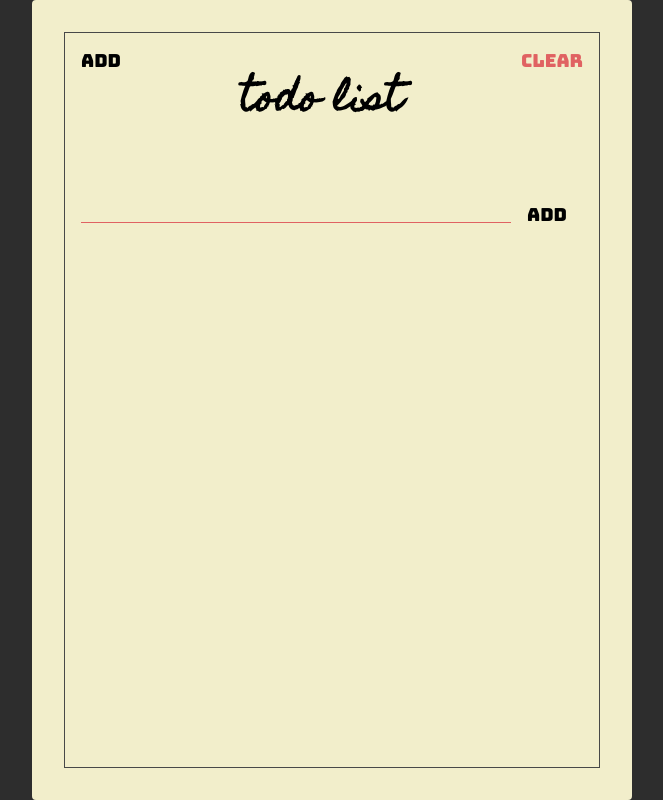
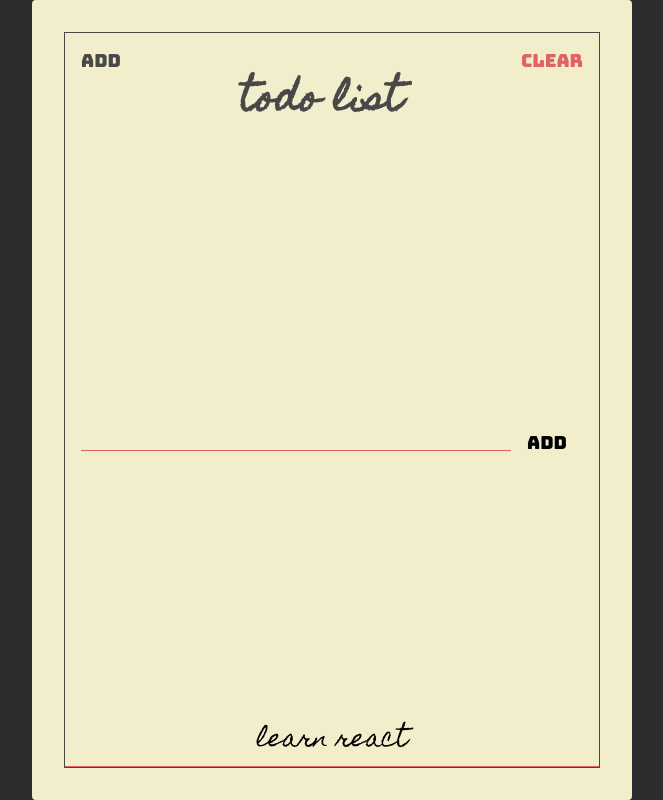
Before and after one commit to ipin-hash/react-course-starter, a website: page index.html in a window 1280 px wide. Shown: the whole page, without its empty margins (308-971 px from the left). Drawn offline with Linux system fonts and the light colour scheme.

Commit message:
menambahkan section todos

```diff
--- a/index.html
+++ b/index.html
@@ -15,7 +15,7 @@
     <div class="container">
       <div class="frame">
         <section class="header">
-          <button class="header-btn">Add</button>
+          <button class="header-btn main-black-color">Add</button>
           <h1 class="header-title">Todo List</h1>
           <button class="header-btn main-red-color">Clear</button>
         </section>
@@ -26,6 +26,12 @@
             <button class="add-btn">Add</button>
           </form>
         </section>
+
+        <section class="todos">
+          <div class="todo">
+            <span class="todo-text">learn react</span>
+          </div>
+        </section>
       </div>
     </div>
   </body>
--- a/style.css
+++ b/style.css
@@ -4,10 +4,15 @@
 
 :root {
   --main-red-color: #e06262;
+  --main-black-color: #484848;
 }
 
 .main-red-color {
   color: var(--main-red-color);
+}
+
+.main-black-color {
+  color: var(--main-black-color);
 }
 
 html {
@@ -41,10 +46,11 @@ body {
 }
 
 .frame {
-  border: 1px solid #484848;
+  border: 1px solid var(--main-black-color);
   height: 100%;
   display: flex;
   flex-direction: column;
+  justify-content: space-between;
 }
 
 .header {
@@ -55,6 +61,7 @@ body {
 .header-title {
   flex: 1;
   font-size: 3.6rem;
+  color: var(--main-black-color);
   font-family: "Homemade apple";
   text-transform: lowercase;
   text-align: center;
@@ -68,6 +75,14 @@ body {
   background: unset;
   outline: unset;
   border: unset;
+}
+
+.header-btn.main-black-color:active {
+  text-shadow: 1px 1px 2px var(--main-black-color);
+}
+
+.header-btn.main-red-color:active {
+  text-shadow: 1px 1px 2px var(--main-red-color);
 }
 
 .add {
@@ -100,3 +115,18 @@ body {
   outline: unset;
   border: unset;
 }
+
+.todos {
+  display: flex;
+  flex-direction: column;
+}
+
+.todo {
+  position: relative;
+  flex: 1 0 auto;
+  text-align: center;
+  min-height: 34px;
+  font-size: 24px;
+  font-family: "Homemade apple", sans-serif;
+  border-bottom: 1px solid var(--main-red-color);
+}
```
